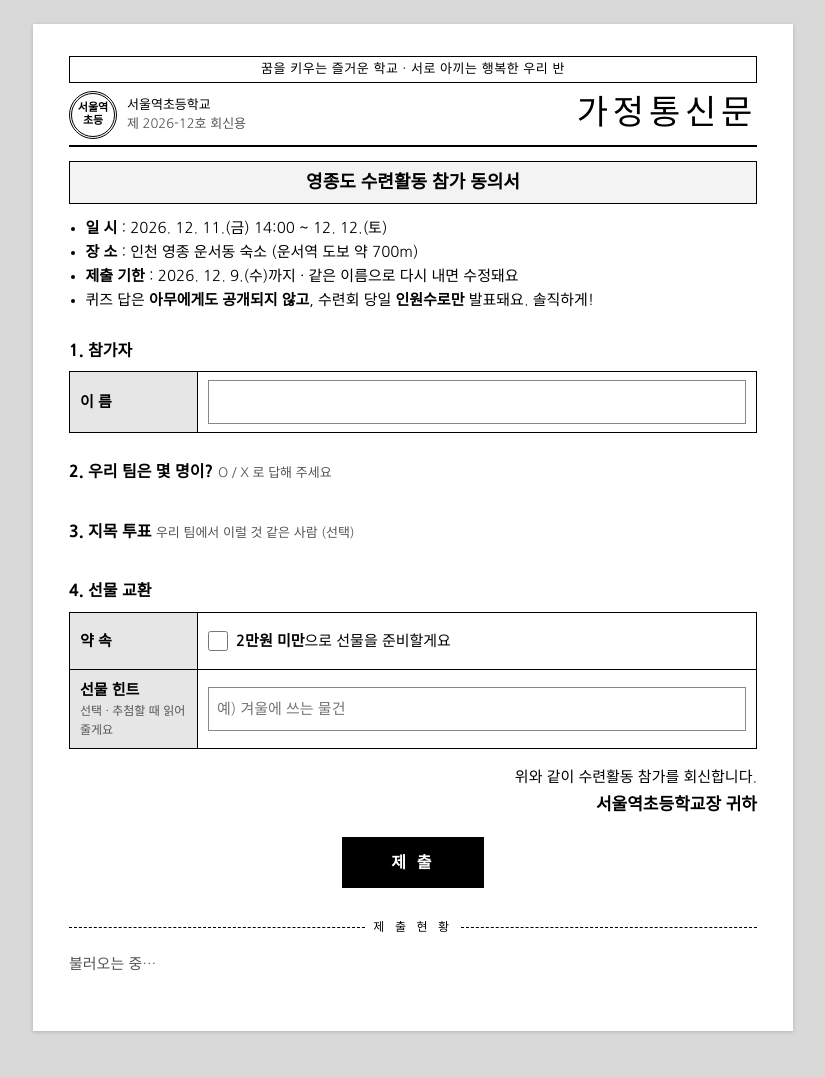
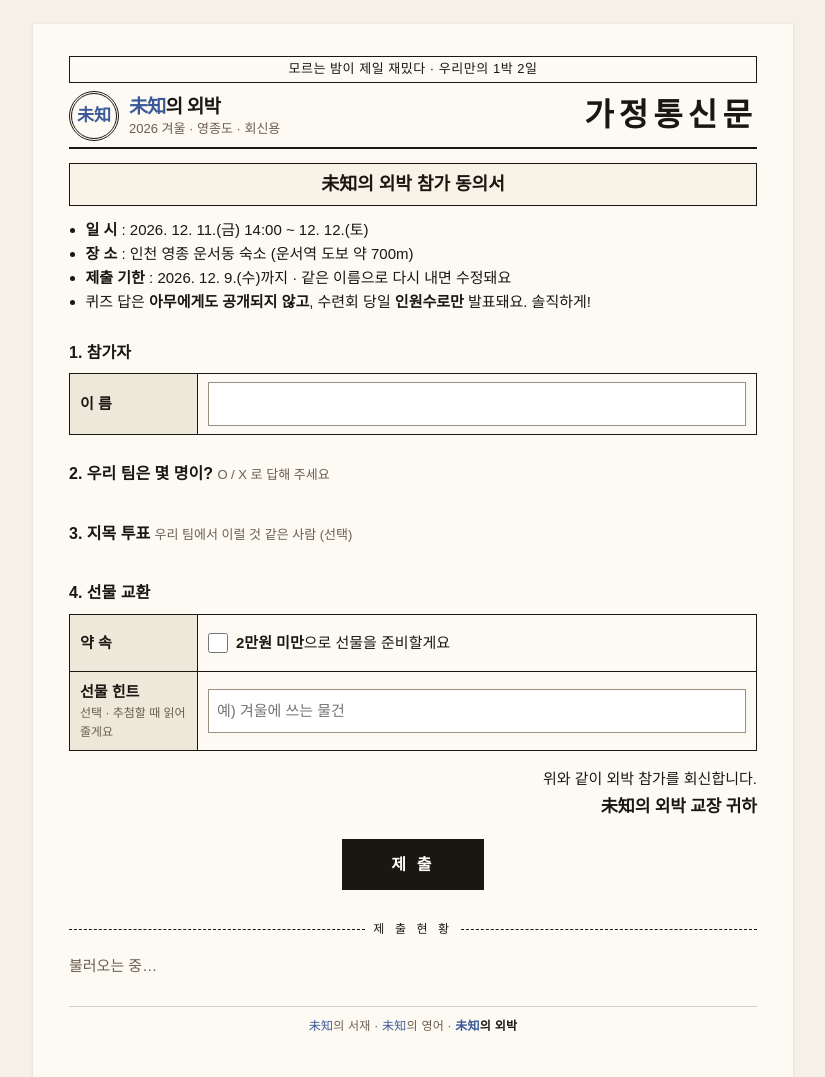
Before and after one commit to ppmj789/sleepover-together, a plain HTML site: page index.html in a window 1280 px wide. Shown: the top 1077 px of the page, without its empty margins (227-1052 px from the left). Before the commit the page ends 1055 px from the top, so only its background shows below. Drawn offline with Linux system fonts and the light colour scheme; a script that the page names is missing; a web font is replaced by a local one.

Commit message:
未知의 외박 브랜드 적용
- 未知의 서재와 같은 팔레트·폰트(Pretendard, Noto Serif KR)
- 학교 이름을 未知의 외박으로, 교장 귀하·시리즈 표기 추가

Co-Authored-By: Claude Opus 5.5 <noreply@anthropic.com>
Claude-Session: https://claude.ai/code/session_01Q1cboyufQxhf912UZ9WAWD

```diff
--- a/index.html
+++ b/index.html
@@ -3,25 +3,26 @@
 <head>
 <meta charset="utf-8">
 <meta name="viewport" content="width=device-width, initial-scale=1">
-<title>영종도 수련활동 참가 동의서</title>
+<title>未知의 외박 — 참가 동의서</title>
 <link rel="preconnect" href="https://fonts.googleapis.com">
-<link href="https://fonts.googleapis.com/css2?family=Black+Han+Sans&family=Nanum+Gothic:wght@400;700;800&family=Nanum+Myeongjo:wght@700;800&display=swap" rel="stylesheet">
+<link href="https://fonts.googleapis.com/css2?family=Noto+Serif+KR:wght@500;700&display=swap" rel="stylesheet">
+<link href="https://cdn.jsdelivr.net/gh/orioncactus/pretendard@v1.3.9/dist/web/variable/pretendardvariable-dynamic-subset.min.css" rel="stylesheet">
 <link rel="stylesheet" href="./style.css">
 </head>
 <body>
 <main class="paper">
   <div class="banner" id="configBanner">설정이 필요해요: config.js 에 Supabase 키를 넣어 주세요.</div>
 
-  <div class="slogan">꿈을 키우는 즐거운 학교 · 서로 아끼는 행복한 우리 반</div>
+  <div class="slogan">모르는 밤이 제일 재밌다 · 우리만의 1박 2일</div>
   <div class="masthead">
     <div class="school">
-      <div class="emblem" aria-hidden="true">서울역<br>초등</div>
-      <div>서울역초등학교<br><span class="muted">제 2026-12호 회신용</span></div>
+      <div class="emblem" aria-hidden="true">未知</div>
+      <div><span class="brand"><span class="mi">未知</span>의 외박</span><br><span class="muted">2026 겨울 · 영종도 · 회신용</span></div>
     </div>
     <h1>가정통신문</h1>
   </div>
 
-  <div class="titlebox">영종도 수련활동 참가 동의서</div>
+  <div class="titlebox">未知의 외박 참가 동의서</div>
 
   <div class="notice">
     <ul>
@@ -69,8 +70,8 @@
     </table>
 
     <div class="sign">
-      위와 같이 수련활동 참가를 회신합니다.
-      <div class="principal">서울역초등학교장 귀하</div>
+      위와 같이 외박 참가를 회신합니다.
+      <div class="principal">未知의 외박 교장 귀하</div>
     </div>
 
     <div class="actions"><button type="submit" class="primary" id="submitBtn">제 출</button></div>
@@ -79,6 +80,7 @@
 
   <div class="cut">제 출 현 황</div>
   <p id="board" class="muted">불러오는 중…</p>
+  <div class="series"><span class="mi">未知</span>의 서재 · <span class="mi">未知</span>의 영어 · <b><span class="mi">未知</span>의 외박</b></div>
 </main>
 
 <script type="module">
--- a/style.css
+++ b/style.css
@@ -1,15 +1,24 @@
 [hidden] { display: none !important; }
-:root { --line: #000; --head: #e6e6e6; --soft: #f3f3f3; --muted: #555; --red: #c8102e; }
+:root {
+  /* 未知 시리즈 공통 팔레트 (未知의 서재와 동일) */
+  --bg: #F5F1E8; --paper: #FDFAF3; --ink: #1A1612; --muted: #6B5E50;
+  --line: #1A1612; --head: #EDE8DA; --soft: #F8F3E6;
+  --accent: #3B5998; --red: #C0392B;
+  --display: 'Pretendard Variable', 'Pretendard', 'Apple SD Gothic Neo', sans-serif;
+  --serif: 'Noto Serif KR', 'Nanum Myeongjo', 'Batang', serif;
+}
 * { box-sizing: border-box; }
-body { margin: 0; background: #d9d9d9; color: #000; font-family: 'Nanum Gothic', sans-serif; font-size: 15px; line-height: 1.6; }
-.paper { max-width: 760px; margin: 24px auto; background: #fff; padding: 32px 36px 40px; box-shadow: 0 1px 4px rgba(0,0,0,.18); }
-@media (max-width: 640px) { .paper { margin: 0; padding: 20px 16px 32px; box-shadow: none; } body { background: #fff; } }
+body { margin: 0; background: var(--bg); color: var(--ink); font-family: var(--display); font-size: 15px; line-height: 1.6; }
+.paper { max-width: 760px; margin: 24px auto; background: var(--paper); padding: 32px 36px 40px; box-shadow: 0 1px 3px rgba(26,22,18,.12); }
+@media (max-width: 640px) { .paper { margin: 0; padding: 20px 16px 32px; box-shadow: none; } body { background: var(--paper); } }
 
 .slogan { border: 1px solid var(--line); text-align: center; font-size: 13px; padding: 2px 0; letter-spacing: .04em; }
 .masthead { display: flex; align-items: center; justify-content: space-between; gap: 12px; margin-top: 8px; padding-bottom: 6px; border-bottom: 2px solid var(--line); flex-wrap: wrap; }
 .school { display: flex; align-items: center; gap: 10px; font-size: 13px; line-height: 1.45; }
-.emblem { width: 48px; height: 48px; border-radius: 50%; border: 3px double var(--line); display: flex; align-items: center; justify-content: center; text-align: center; font-family: 'Nanum Myeongjo', serif; font-weight: 800; font-size: 11px; line-height: 1.15; }
-.masthead h1 { margin: 0; font-family: 'Black Han Sans', sans-serif; font-weight: 400; font-size: 34px; line-height: 1.1; letter-spacing: .14em; }
+.emblem { width: 50px; height: 50px; border-radius: 50%; border: 3px double var(--line); display: flex; align-items: center; justify-content: center; text-align: center; font-family: var(--serif); font-weight: 700; font-size: 17px; line-height: 1; color: var(--accent); flex: none; }
+.brand { font-family: var(--display); font-weight: 900; font-size: 19px; letter-spacing: -.04em; color: var(--ink); }
+.brand .mi { color: var(--accent); }
+.masthead h1 { margin: 0; font-family: var(--display); font-weight: 900; font-size: 32px; line-height: 1.1; letter-spacing: .16em; }
 .titlebox { margin-top: 14px; border: 1px solid var(--line); background: var(--soft); text-align: center; padding: 6px 8px; font-size: 18px; font-weight: 800; }
 .notice ul { margin: 12px 0 0; padding-left: 1.1em; }
 
@@ -29,26 +38,29 @@ th small, .hint { display: block; font-weight: 400; font-size: 12px; color: var(
 .ox .grp td { background: var(--soft); font-weight: 700; font-size: 13px; }
 .ox label.box { display: flex; align-items: center; justify-content: center; min-height: 48px; cursor: pointer; font-weight: 800; font-size: 17px; }
 .ox label.box input { position: absolute; opacity: 0; width: 1px; height: 1px; }
-.ox label.box:has(input:checked) { background: #000; color: #fff; }
-.ox label.box:has(input:focus-visible) { outline: 2px solid #000; outline-offset: -4px; }
+.ox label.box:has(input:checked) { background: var(--ink); color: var(--paper); }
+.ox label.box:has(input:focus-visible) { outline: 2px solid var(--ink); outline-offset: -4px; }
 .ox tr.missing td.q { color: var(--red); }
 
-input[type=text] { width: 100%; font: inherit; padding: 8px; border: 1px solid #888; border-radius: 0; background: #fff; min-height: 44px; }
-input:focus-visible, button:focus-visible { outline: 2px solid #000; outline-offset: 2px; }
+input[type=text] { width: 100%; font: inherit; padding: 8px; border: 1px solid #9A8F80; border-radius: 0; background: #fff; min-height: 44px; }
+input:focus-visible, button:focus-visible { outline: 2px solid var(--ink); outline-offset: 2px; }
 .check { display: inline-flex; align-items: center; gap: 8px; min-height: 40px; cursor: pointer; }
-.check input { width: 20px; height: 20px; margin: 0; accent-color: #000; flex: none; }
+.check input { width: 20px; height: 20px; margin: 0; accent-color: var(--ink); flex: none; }
 
 .actions { display: flex; justify-content: center; gap: 8px; margin-top: 18px; flex-wrap: wrap; }
-button { font: inherit; font-weight: 800; cursor: pointer; border: 1px solid #000; background: #fff; color: #000; padding: 10px 18px; min-height: 44px; }
-button.primary { background: #000; color: #fff; padding: 12px 48px; font-size: 16px; letter-spacing: .2em; }
+button { font: inherit; font-weight: 800; cursor: pointer; border: 1px solid var(--ink); background: var(--paper); color: var(--ink); padding: 10px 18px; min-height: 44px; }
+button.primary { background: var(--ink); color: var(--paper); padding: 12px 48px; font-size: 16px; letter-spacing: .2em; }
 button:disabled { opacity: .45; cursor: not-allowed; }
 .msg { margin-top: 12px; padding: 10px 12px; border: 1px solid var(--line); display: none; }
 .msg.show { display: block; }
 .msg.err { border-color: var(--red); color: var(--red); }
 .sign { margin-top: 16px; text-align: right; }
-.sign .principal { font-family: 'Nanum Myeongjo', serif; font-weight: 800; font-size: 17px; margin-top: 2px; }
+.sign .principal { font-family: var(--serif); font-weight: 700; font-size: 17px; margin-top: 2px; }
+.series { margin-top: 28px; padding-top: 10px; border-top: 1px solid #D4CFC4; text-align: center; font-size: 12px; color: var(--muted); letter-spacing: .02em; }
+.series b { color: var(--ink); }
+.series .mi { color: var(--accent); }
 .cut { display: flex; align-items: center; gap: 8px; margin: 30px 0 8px; font-size: 12px; letter-spacing: .3em; }
-.cut::before, .cut::after { content: ""; flex: 1; border-top: 1px dashed #000; }
+.cut::before, .cut::after { content: ""; flex: 1; border-top: 1px dashed var(--ink); }
 .muted { color: var(--muted); }
 .banner { border: 2px solid var(--red); color: var(--red); padding: 10px 12px; margin-bottom: 14px; font-weight: 700; display: none; }
 .banner.show { display: block; }
```
Also changed, not shown: host.html (+7 -5 lines), 1 other file.
